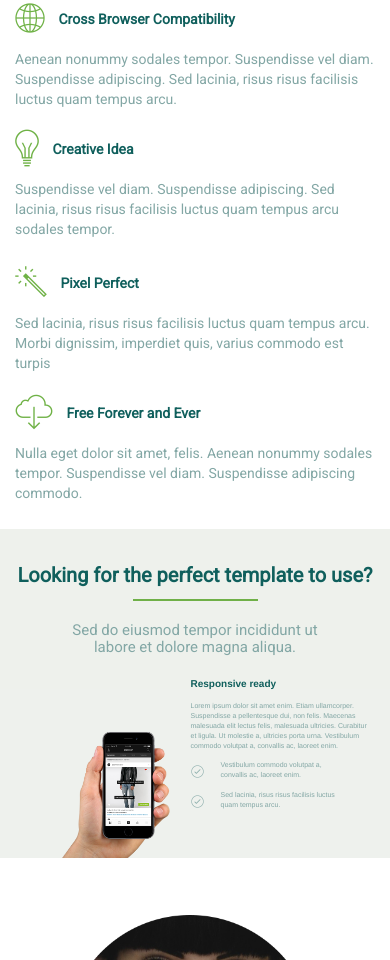
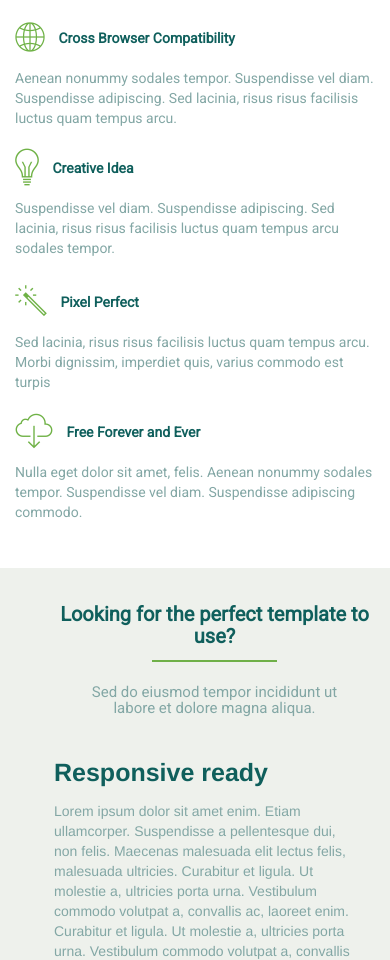
Before and after one commit to Kreha6/psd2html2, a website: page index.html in a window 390 px wide. Shown: the part 1040-2000 px from the top of the page. Drawn offline with Linux system fonts and the light colour scheme.

Commit message:
fixed template section

```diff
--- a/index.html
+++ b/index.html
@@ -92,19 +92,21 @@
     </section>
 
     <section class="template" id="template">
-        <img class="bg" src="./img/template_bg.png">
         <div class="container template__details">
             <header class="page-title">
                 <h3 class="page-title__head">Looking for the perfect template to use?</h3>
                 <span class="page-title__bar"></span>
                 <h2 class="page-title__details">Sed do eiusmod tempor incididunt ut labore et dolore magna aliqua.</h2>
             </header>
-            <div class="col-xs-6 col-xs-offset-6 template__details__info">
+            <div class="col-xs-12 col-sm-6 col-sm-offset-6 template__details__info">
                 <p class="template__details__info__title">Responsive ready</p>
                 <p class="template__details__info__text">
                     Lorem ipsum dolor sit amet enim. Etiam ullamcorper. Suspendisse a pellentesque dui, non felis.
                     Maecenas malesuada elit lectus felis, malesuada ultricies. Curabitur et ligula. Ut molestie a,
-                    ultricies porta urna. Vestibulum commodo volutpat a, convallis ac, laoreet enim.
+                    ultricies porta urna. Vestibulum commodo volutpat a, convallis ac, laoreet enim. Curabitur et ligula. Ut molestie a,
+                    ultricies porta urna. Vestibulum commodo volutpat a, convallis ac, laoreet enim.Nulla eget dolor sit amet, felis.
+                    Aenean nonummy sodales tempor. Suspendisse vel diam. Suspendisse adipiscing commodo.
+
                 </p>
 
                 <div class="row">
@@ -117,7 +119,7 @@
                 </div>
             </div>
         </div>
-
+        <img src="./img/only_hand.png" alt="" class="phone">
     </section>
 
     <section class="testimonial" id="testimonial">
--- a/sass/_page-title.scss
+++ b/sass/_page-title.scss
@@ -5,7 +5,7 @@
     font-size: 35px;
     font-family: 'Roboto', sans-serif;
     font-weight: 600;
-    margin-top: 5%;
+    margin-top: 10%;
     margin-bottom:-1%;
     padding:0 3%;
     @media(max-width:800px){
--- a/sass/_pricing.scss
+++ b/sass/_pricing.scss
@@ -85,6 +85,7 @@
     }
   }
   &__services{
+    padding:0 10%;
     margin-top:5%;
     margin-bottom:5%;
     &__service{
@@ -107,7 +108,6 @@
       color:$color-green-light;
       font-size: 35px;
       font-weight: 600;
-      margin-top: 5%;
       margin-bottom:-1%;
       padding:0 3%;
       @media(max-width:800px){
--- a/sass/_template.scss
+++ b/sass/_template.scss
@@ -1,51 +1,48 @@
+$handW: 429px;
+$handH: 496px;
 .template{
-  @media(max-width:1340px){
-    margin-top:10%;
+  @include no-padding;
+  .phone{
+    position: absolute;
+    bottom:0;
+    left:150px;
+    @media(max-width:1200px){
+      left:100px;
     }
-  @media(max-width:800px){
-    margin-top:17.5%;
+    @media(max-width:1050px){
+      left:50px;
+      width: $handW * 0.79;
+      height: $handH * 0.79;
+    }
+    @media #{$xs-screen}{
+      left:10%;
     }
     @media(max-width:500px){
-    margin-top:27.5%;
+      left:5%;
+      width: $handW * 0.7;
+      height: $handH * 0.7;
     }
-  @media(max-width:400px){
-    margin-top:35%;
+    @media(max-width:340px){
+      left:0;
+      width: $handW * 0.7;
+      height: $handH * 0.7;
     }
-  .page-title{
+  }
+  position:relative;
   background: $color-white;
-    @media(max-width:1340px){
-      margin-top:-10%;
-      padding-top:2.5%;
+  height:700px;
+  @include no-padding;
+  @media(max-width:1050px){
+    height:600px;
   }
-    @media(max-width:800px){
-      margin-top:-20%;
-      padding-top:2.5%;
-      padding-bottom:2%;
+  @media #{$xs-screen}{
+    height:900px;
   }
   @media(max-width:500px){
-      margin-top:-30%;
-      padding-top:4%;
-      padding-bottom:4%;
+    height:1000px;
   }
-    @media(max-width:400px){
-      margin-top:-40%;
-      padding-top:4%;
-      padding-bottom:6%;
-    }
-    @media(max-width:350px){
-      margin-top:-45%;
-      padding-top:4%;
-      padding-bottom:6%;
-    }
-
-  }
-  position:relative;
-  background: no-repeat url("../img/template_bg.png") 50% / 100%;
-  @include no-padding;
-  .bg{
-    vertical-align: top;
-    width: 100%;
-    opacity: 0;
+  @media(max-width:340px){
+    height:1100px;
   }
   &__details{
     @include no-padding;
@@ -56,77 +53,25 @@
     &__info{
       padding-right:10%;
       margin-top:8%;
-      @media(max-width:1100px){
-        margin-top:6%;
-      }
-      @media(max-width:1000px){
-        margin-top:3%;
-      }
-      @media #{$xs-screen}
-      {
-        margin-left:45%;
-      }
-      @media(max-width:650px){
-        margin-top:0%;
-      }
-      @media(max-width:460px){
-        margin-top:-3%;
-        padding-right:0;
-      }
-
       &__title{
         font-size:25px;
         font-weight:900;
         color:$color-green-dark;
-        @media(max-width:1100px){
-          font-size:20px;
-        }
-        @media(max-width:860px){
-          font-size:15px;
-        }
-        @media(max-width:620px){
-          font-size:10px;
-        }
       }
       &__text{
         color:$color-green-grey;
         margin-bottom:5%;
-        @media(max-width:1100px){
-          font-size:15px;
-        }
-
-        @media(max-width:860px){
-          font-size:10px;
-        }
-        @media(max-width:620px){
-          font-size:7px;
-        }
       }
       &__img{
         display:inline-block;
-        @media(min-width:1200px){
-          margin-top:-30%;
-        }
-        margin-left:2%;
-
-        @media(max-width:460px){
-          width:13px;
-          height:13px;
-        }
       }
       &__sentence{
         display:inline-block;
         color:$color-green-grey;
-        @media(max-width:1100px){
-          font-size:15px;
       }
-        @media(max-width:860px){
-          font-size:10px;
     }
-        @media(max-width:620px){
-          font-size:7px;
+    @media #{$xs-screen}{
+      padding-left:10%;
     }
   }
 }
-  }
-}
```
Also changed, not shown: css/style.css, css/style.min.css. Lines whose indentation alone changed are shown as unchanged.
